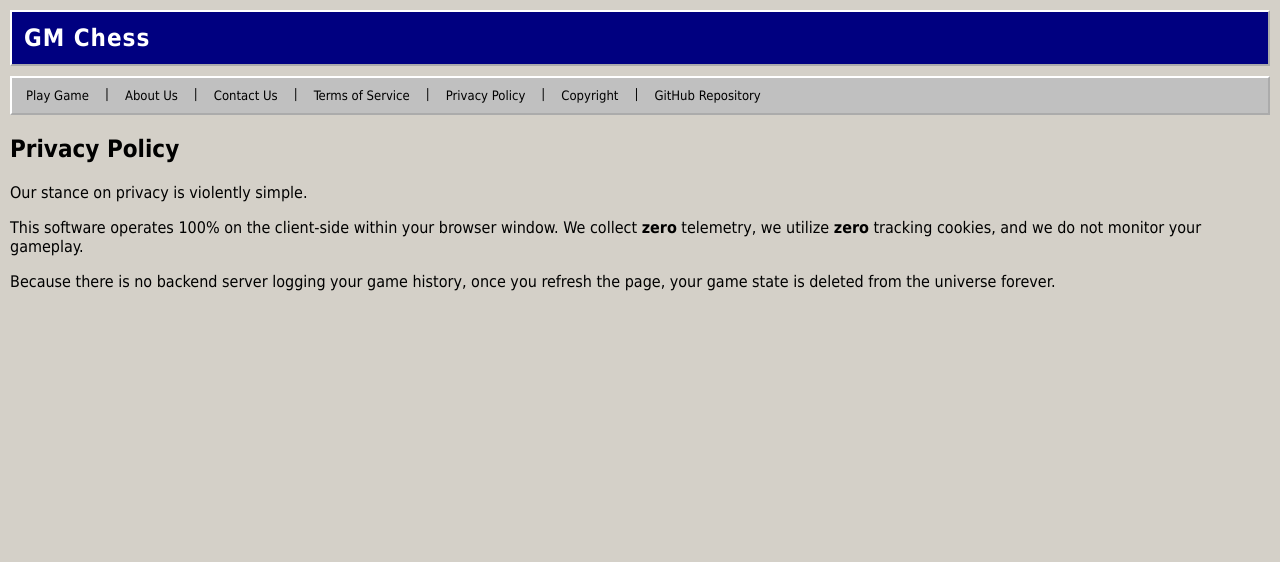
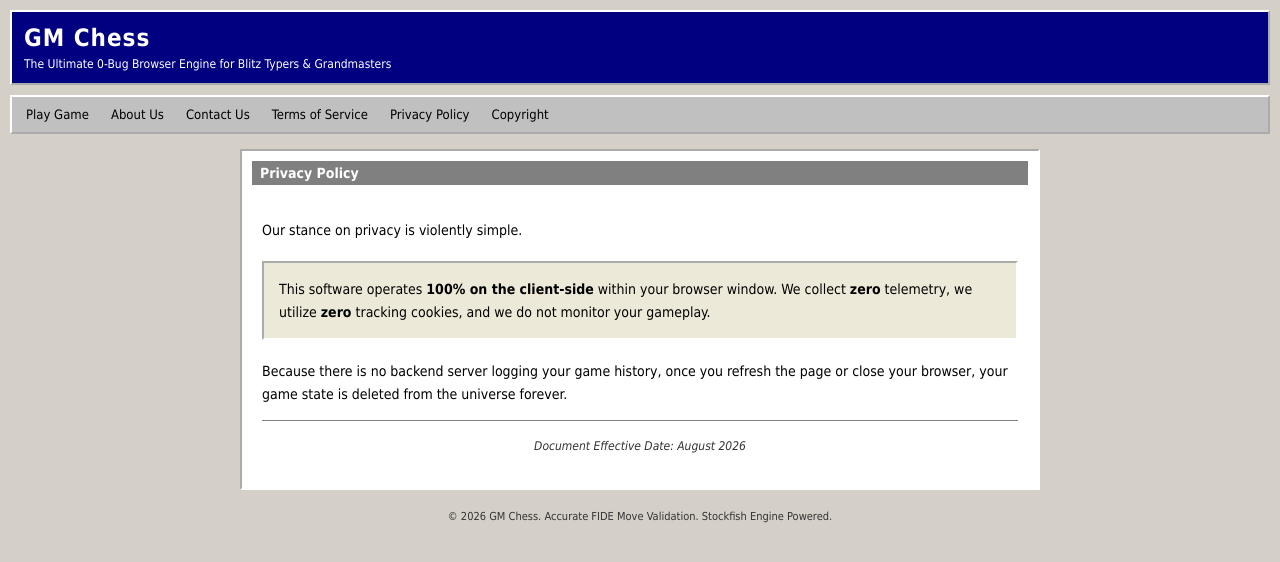
Before and after one commit to freelancedaksh-web/GMChess, a plain HTML site: page privacy.html in a window 1280 px wide. Drawn offline with Linux system fonts and the light colour scheme.

Commit message:
Update privacy.html

```diff
--- a/privacy.html
+++ b/privacy.html
@@ -2,29 +2,56 @@
 <html lang="en">
 <head>
     <meta charset="UTF-8">
-    <title>Privacy Policy - GM Chess </title>
-    <link rel="stylesheet" type="text/css" href="style.css">
+    <meta name="viewport" content="width=device-width, initial-scale=1.0">
+    <title>Privacy Policy - GM Chess</title>
+    <link rel="stylesheet" href="style.css">
 </head>
 <body>
-    <div class="header">
-        <h1>GM Chess </h1>
-    </div>
+    <!-- Consistent Header -->
+    <header class="header">
+        <h1>GM Chess</h1>
+        <p>The Ultimate 0-Bug Browser Engine for Blitz Typers & Grandmasters</p>
+    </header>
 
-    <div class="nav-bar">
-        <a href="index.html">Play Game</a> |
-        <a href="about.html">About Us</a> |
-        <a href="contact.html">Contact Us</a> |
-        <a href="terms.html">Terms of Service</a> |
-        <a href="privacy.html">Privacy Policy</a> |
-        <a href="copyright.html">Copyright</a> |
-        <a href="github.html">GitHub Repository</a>
-    </div>
+    <!-- Responsive Flexbox Navigation -->
+    <nav class="nav-bar">
+        <a href="index.html">Play Game</a>
+        <a href="about.html">About Us</a>
+        <a href="contact.html">Contact Us</a>
+        <a href="terms.html">Terms of Service</a>
+        <a href="privacy.html">Privacy Policy</a>
+        <a href="copyright.html">Copyright</a>
+    </nav>
 
-    <div class="content-page">
-        <h2>Privacy Policy</h2>
-        <p>Our stance on privacy is violently simple.</p>
-        <p>This software operates 100% on the client-side within your browser window. We collect <b>zero</b> telemetry, we utilize <b>zero</b> tracking cookies, and we do not monitor your gameplay.</p>
-        <p>Because there is no backend server logging your game history, once you refresh the page, your game state is deleted from the universe forever.</p>
-    </div>
+    <!-- Main Content Wrapped for Responsive Centering -->
+    <main class="main-container" style="justify-content: center;">
+        <section class="panel content-page" style="flex: 1; max-width: 800px;">
+            <h3 class="panel-title">Privacy Policy</h3>
+
+            <div style="padding: 10px; line-height: 1.6; font-size: 14px;">
+                <p>Our stance on privacy is violently simple.</p>
+
+                <!-- Windows-style inset box for the core statement -->
+                <div style="background-color: #ece9d8; border: 2px inset #ffffff; padding: 15px; margin: 20px 0;">
+                    <p style="margin: 0;">
+                        This software operates <b>100% on the client-side</b> within your browser window. We collect <b>zero</b> telemetry, we utilize <b>zero</b> tracking cookies, and we do not monitor your gameplay.
+                    </p>
+                </div>
+
+                <p>Because there is no backend server logging your game history, once you refresh the page or close your browser, your game state is deleted from the universe forever.</p>
+
+                <hr class="retro-hr">
+
+                <p style="text-align: center; font-size: 12px; margin-top: 15px; color: #333;">
+                    <i>Document Effective Date: August 2026</i>
+                </p>
+            </div>
+        </section>
+    </main>
+
+    <!-- Consistent Footer -->
+    <footer class="footer">
+        &copy; 2026 GM Chess. Accurate FIDE Move Validation. Stockfish Engine Powered.
+    </footer>
 </body>
 </html>
```
